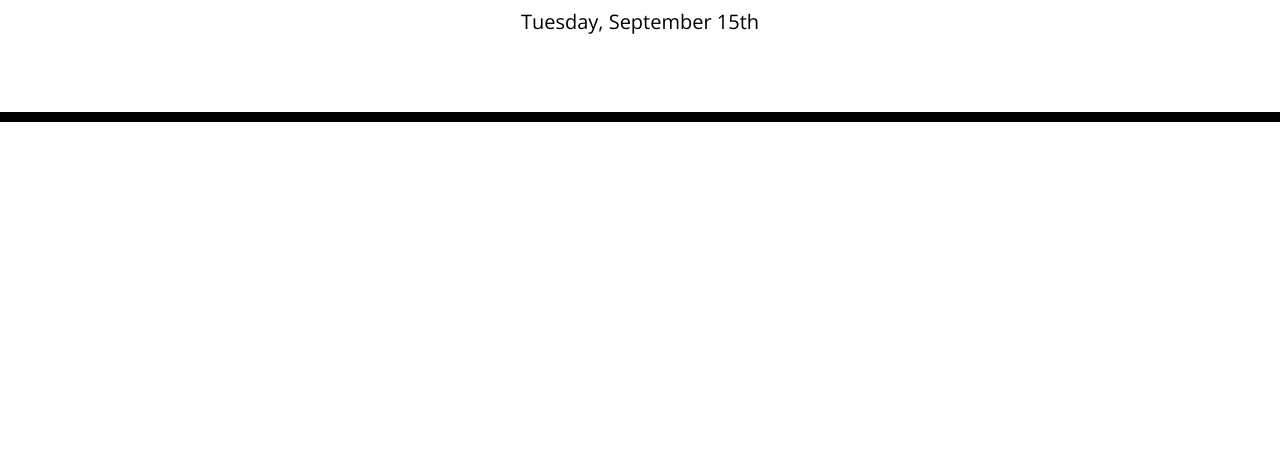
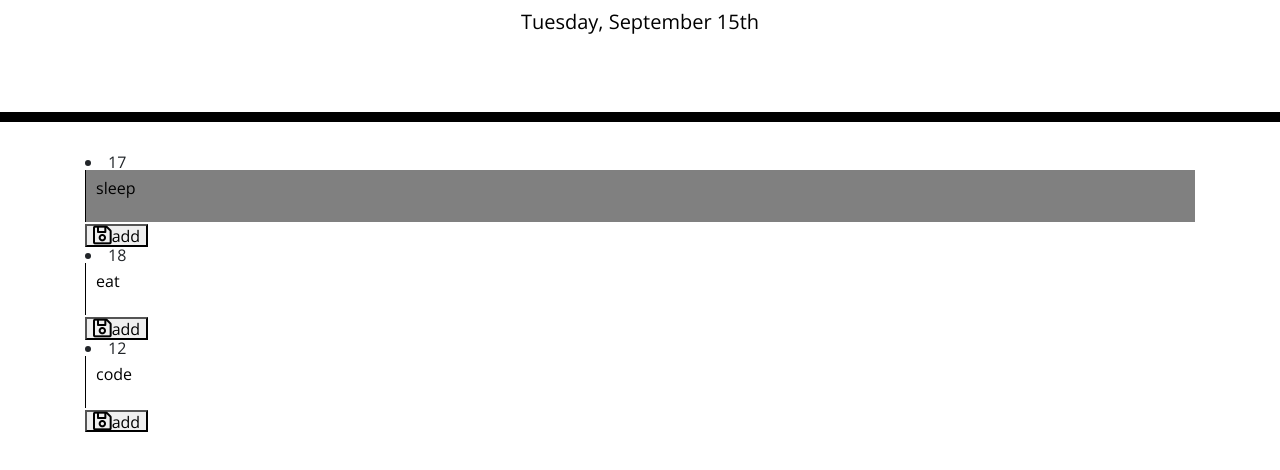
Before and after one commit to annisapf/Day-Planner, a plain HTML site: page index.html in a window 1280 px wide. Shown: the part 182-652 px from the top of the page. Drawn offline with nearby package versions, Linux system fonts and the light colour scheme.

Commit message:
added render

```diff
--- a/script.js
+++ b/script.js
@@ -16,27 +16,30 @@ function getCurrentDate() {
 }
 
 
-function createDatabase(currentDate) {
+function createDatabase() {
 
   //define data structures for day planner
   //check if the stored data is today date if not empty data
   //create new element if empty in localstorage
   getCurrentDate();
 
-  var myDay = {
-    hour: "10",
-    task: "sleep",
-  }
+  var myDay = [
+    {
+      hour: "17",
+      task: "sleep",
+    },
+    {
+      hour: "18",
+      task: "eat",
+    },
+    {
+      hour: "12",
+      task: "code",
+    }
+  ]
 
   var showDate = localStorage.setItem('myDay', JSON.stringify(myDay));
-  var retrievedObject = localStorage.getItem('myDay');
 
-  var getHourObject = JSON.parse(retrievedObject).hour;
-  var getTaskObject = JSON.parse(retrievedObject).task;
-
-
-  console.log("this is hour", getHourObject);
-  console.log("this is task", getTaskObject);
 
   if (showDate == null) {
 
@@ -50,6 +53,9 @@ function createDatabase(currentDate) {
 }
 
 
+
+
+
 // Loop through the data that was created above and render the data by showing it in the html
 function displayWorkPlanner() {
 
@@ -57,5 +63,50 @@ function displayWorkPlanner() {
   //create each html tag (p,textarea,button) and loop for each hour
   //make sure to make the add / save button work (create new function that render from data id)
 
+  var output = "";
 
+  var retrievedObject = localStorage.getItem('myDay');
+  console.log("retrieved", retrievedObject);
+
+  var schedule = JSON.parse(retrievedObject)
+
+
+  for (var i = 0; i < schedule.length; i++) {
+
+    var getHour = schedule[i].hour;
+    var getTask = schedule[i].task;
+
+    console.log(getHour);
+
+    //check if hour is past, present future
+    var momentPresent = moment().hour();
+    var momentCheck = getHour;
+
+    if (momentCheck < momentPresent) {
+      $('#task-area').css("background", "red");
+
+      console.log("past");
+
+    } else if (momentCheck = momentPresent) {
+      $('#task-area').css("background", "grey");
+      console.log("present");
+    } else {
+      $('#task-area').css("background", "blue");
+      console.log("future");
+    }
+
+    output = '<li class="row-agenda">' + getHour + '<textarea id="task-area">' + getTask + '</textarea>' + '<button id="' + getHour + '" class="save-button">' + '<i class="far fa-save fa-lg"></i>' + "add" + '</button>' + '</li>';
+    $(".container").append(output)
+
+
+  }
+
+  $(".save-button").click(
+    function () {
+      var id = this.id;
+      alert("checking button " + id);
+
+
+    }
+  );
 }
--- a/styles.css
+++ b/styles.css
@@ -11,6 +11,8 @@ textarea{
   color: #000000;
   border-left: 1px solid black;
   padding: 10px;
+  width: 100%;
+  height: 100%;
 }
 
 .jumbotron {
```
Also changed, not shown: index.html (+0 -2 lines), 1 other file.
